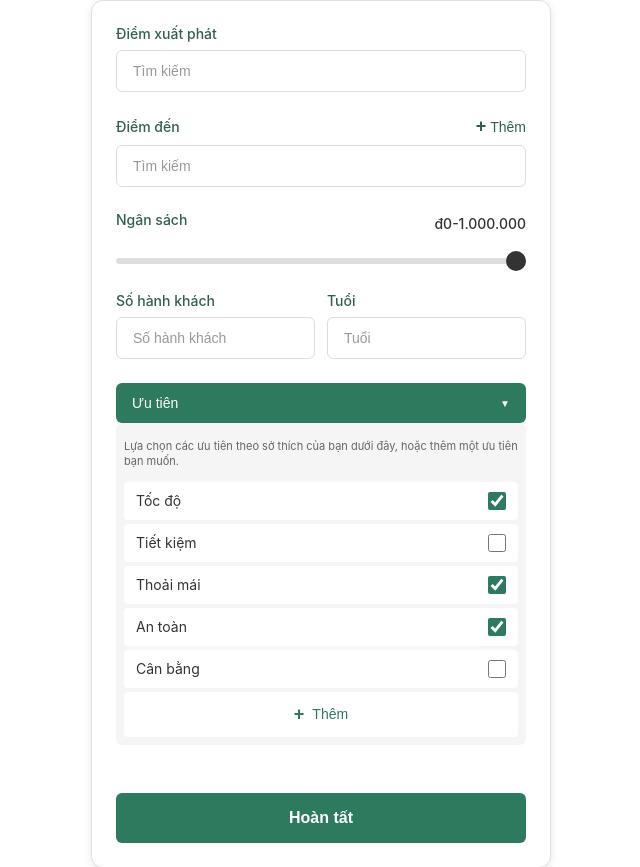
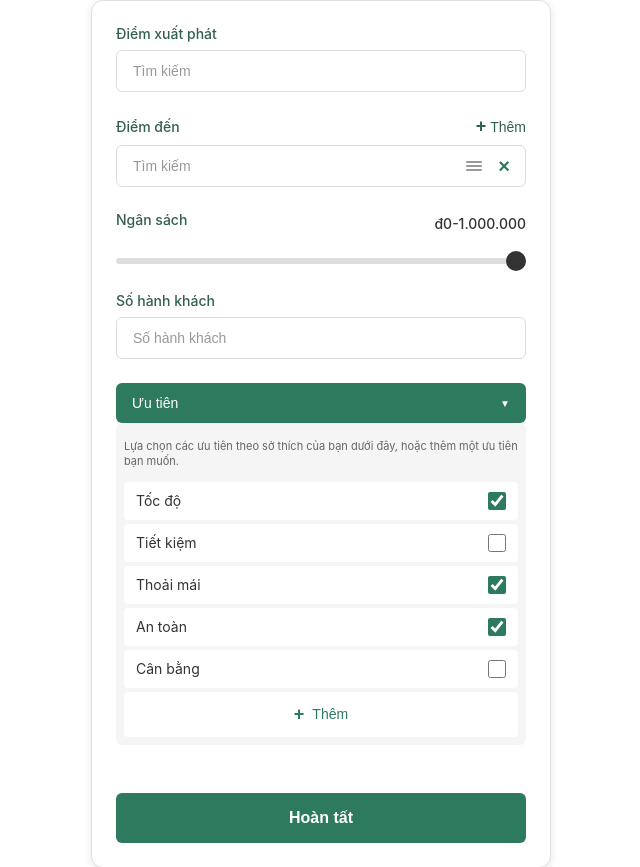
Before and after one commit to nguyen-1610/Group4-Rec-Trans, a Flask app: template GOpamine/frontend/templates/form.html in a window 1280 px wide. Shown: the part 167-1034 px from the top of the page, without its empty margins (319-959 px from the left). Run offline with Flask 3, Linux system fonts and the light colour scheme; the template is opened without the code that fills it, so the values that code supplies are empty.

Commit message:
fix form frontend to be better

```diff
--- a/GOpamine/frontend/static/css/form.css
+++ b/GOpamine/frontend/static/css/form.css
@@ -103,6 +103,99 @@ h1 {
     content: '+';
     font-size: 18px;
     font-weight: 700;
+}
+
+/* Styles cho destinations list */
+.destinations-list {
+    display: flex;
+    flex-direction: column;
+    gap: 12px;
+}
+
+.destination-item {
+    position: relative;
+    display: flex;
+    align-items: center;
+    gap: 8px;
+    animation: slideIn 0.3s ease-out;
+}
+
+.destination-item.dragging {
+    opacity: 0.5;
+}
+
+@keyframes slideIn {
+    from {
+        opacity: 0;
+        transform: translateY(-10px);
+    }
+    to {
+        opacity: 1;
+        transform: translateY(0);
+    }
+}
+
+.destination-input-wrapper {
+    flex: 1;
+    position: relative;
+}
+
+.destination-input {
+    width: 100%;
+    padding-right: 80px;
+}
+
+.destination-controls {
+    position: absolute;
+    right: 8px;
+    top: 50%;
+    transform: translateY(-50%);
+    display: flex;
+    align-items: center;
+    gap: 4px;
+}
+
+.drag-handle {
+    display: flex;
+    flex-direction: column;
+    gap: 2px;
+    cursor: grab;
+    padding: 4px;
+    color: #999;
+    user-select: none;
+}
+
+.drag-handle:active {
+    cursor: grabbing;
+}
+
+.drag-handle span {
+    display: block;
+    width: 16px;
+    height: 2px;
+    background: #999;
+    border-radius: 1px;
+}
+
+.remove-destination-btn {
+    width: 28px;
+    height: 28px;
+    border-radius: 50%;
+    background: transparent;
+    color: #2d7a5e;
+    border: none;
+    cursor: pointer;
+    font-size: 20px;
+    font-weight: 700;
+    display: flex;
+    align-items: center;
+    justify-content: center;
+    transition: color 0.3s, transform 0.2s;
+}
+
+.remove-destination-btn:hover {
+    color: #335F52;
+    transform: scale(1.1);
 }
 
 input[type="text"] {
--- a/GOpamine/frontend/static/js/form.js
+++ b/GOpamine/frontend/static/js/form.js
@@ -4,6 +4,8 @@ const dropdownHeader = document.querySelector('.dropdown-header');
 const dropdownContent = document.querySelector('.dropdown-content');
 const addPreferenceBtn = document.querySelector('.add-preference');
 const submitBtn = document.querySelector('.submit-btn');
+const addDestinationBtn = document.getElementById('add-destination-btn');
+const destinationsList = document.querySelector('.destinations-list');
 
 // Hàm format số tiền
 function formatCurrency(value) {
@@ -25,6 +27,126 @@ dropdownHeader.addEventListener('click', () => {
     dropdownHeader.classList.toggle('collapsed');
 });
 
+// Thêm điểm đến mới
+addDestinationBtn.addEventListener('click', () => {
+    const newDestination = document.createElement('div');
+    newDestination.className = 'destination-item';
+    newDestination.draggable = true;
+    newDestination.innerHTML = `
+        <div class="destination-input-wrapper">
+            <input type="text" placeholder="Tìm kiếm" class="destination-input">
+            <div class="destination-controls">
+                <div class="drag-handle">
+                    <span></span>
+                    <span></span>
+                    <span></span>
+                </div>
+                <button class="remove-destination-btn" title="Xóa điểm đến">×</button>
+            </div>
+        </div>
+    `;
+
+    destinationsList.appendChild(newDestination);
+
+    // Khởi tạo sự kiện cho item mới
+    initDestinationItem(newDestination);
+
+
+    // Cập nhật hiển thị nút xóa
+    updateDestinationVisibility();
+
+    // Focus vào input mới
+    newDestination.querySelector('.destination-input').focus();
+});
+
+// Hàm cập nhật hiển thị nút xóa
+function updateDestinationVisibility() {
+    const items = destinationsList.querySelectorAll('.destination-item');
+    items.forEach((item) => {
+        const removeBtn = item.querySelector('.remove-destination-btn');
+        if (removeBtn) {
+            removeBtn.style.display = 'flex'; // luôn hiển thị
+        }
+    });
+}
+
+// Hàm khởi tạo 1 destination-item: thêm sự kiện xóa + drag & drop
+function initDestinationItem(item) {
+    if (!item) return;
+
+    // Sự kiện xóa
+    const removeBtn = item.querySelector('.remove-destination-btn');
+    if (removeBtn) {
+        removeBtn.onclick = () => {
+            item.remove();
+            updateDestinationVisibility();
+        };
+    }
+
+    // Sự kiện drag & drop
+    addDragAndDropEvents(item);
+}
+
+// Biến để lưu item đang được kéo
+let draggedItem = null;
+
+// Hàm thêm sự kiện drag & drop
+function addDragAndDropEvents(item) {
+    item.addEventListener('dragstart', handleDragStart);
+    item.addEventListener('dragover', handleDragOver);
+    item.addEventListener('drop', handleDrop);
+    item.addEventListener('dragend', handleDragEnd);
+}
+
+function handleDragStart(e) {
+    draggedItem = this;
+    this.classList.add('dragging');
+    e.dataTransfer.effectAllowed = 'move';
+}
+
+function handleDragOver(e) {
+    e.preventDefault();
+    e.dataTransfer.dropEffect = 'move';
+
+    const afterElement = getDragAfterElement(destinationsList, e.clientY);
+    if (afterElement == null) {
+        destinationsList.appendChild(draggedItem);
+    } else {
+        destinationsList.insertBefore(draggedItem, afterElement);
+    }
+}
+
+function handleDrop(e) {
+    e.preventDefault();
+}
+
+function handleDragEnd(e) {
+    this.classList.remove('dragging');
+    draggedItem = null;
+}
+
+function getDragAfterElement(container, y) {
+    const draggableElements = [...container.querySelectorAll('.destination-item:not(.dragging)')];
+
+    return draggableElements.reduce((closest, child) => {
+        const box = child.getBoundingClientRect();
+        const offset = y - box.top - box.height / 2;
+
+        if (offset < 0 && offset > closest.offset) {
+            return { offset: offset, element: child };
+        } else {
+            return closest;
+        }
+    }, { offset: Number.NEGATIVE_INFINITY }).element;
+}
+
+// Khởi tạo sự kiện cho item đầu tiên
+const firstDestination = destinationsList.querySelector('.destination-item');
+initDestinationItem(firstDestination);
+
+// Cập nhật hiển thị ban đầu
+updateDestinationVisibility();
+
 // Thêm ưu tiên mới
 addPreferenceBtn.addEventListener('click', () => {
     const preferenceName = prompt('Nhập tên ưu tiên mới:');
@@ -44,19 +166,17 @@ addPreferenceBtn.addEventListener('click', () => {
 });
 
 // Chuyển sang trang chatbot khi bấm Hoàn tất
-submitBtn.addEventListener('click', () => {
-    // Nếu file chatbot.html cùng thư mục
-    window.location.href = 'chatbot.html';
+submitBtn.addEventListener('click', async () => {
+    // Thu thập tất cả điểm đến
+    const destinationInputs = document.querySelectorAll('.destination-input');
+    const destinations = Array.from(destinationInputs)
+        .map(input => input.value)
+        .filter(value => value.trim() !== '');
 
-    // Hoặc nếu theo cấu trúc của bạn: ../static/html/chatbot.html
-    // window.location.href = '../static/html/chatbot.html';
-});
-
-submitBtn.addEventListener('click', async () => {
     // Thu thập dữ liệu form
     const formData = {
-        origin: document.querySelector('input[placeholder="Tìm kiếm"]').value,
-        destination: document.querySelectorAll('input[placeholder="Tìm kiếm"]')[1].value,
+        origin: document.getElementById('origin-input').value,
+        destinations: destinations, // Mảng các điểm đến
         budget: rangeSlider.value,
         passengers: document.querySelector('input[placeholder="Số hành khách"]').value,
         age: document.querySelector('input[placeholder="Tuổi"]').value,
@@ -64,6 +184,7 @@ submitBtn.addEventListener('click', async () => {
             .map(cb => cb.parentElement.querySelector('span').textContent)
     };
 
+    try {
         // Lấy session ID từ localStorage (hoặc tạo mới)
         let sessionId = localStorage.getItem('sessionId');
 
@@ -91,4 +212,8 @@ submitBtn.addEventListener('click', async () => {
 
         // Chuyển sang trang chatbot
         window.location.href = 'chatbot.html';
+    } catch (error) {
+        console.error('Error submitting form:', error);
+        alert('Có lỗi xảy ra. Vui lòng thử lại!');
+    }
 });
--- a/GOpamine/frontend/templates/form.html
+++ b/GOpamine/frontend/templates/form.html
@@ -17,19 +17,33 @@
             <h1>Thiết lập lộ trình</h1>
 
             <div class="form-wrapper">
-                    <div class="form-group">
+                <div class="form-group">
                     <label class="form-label">
                         Điểm xuất phát
                     </label>
-                    <input type="text" placeholder="Tìm kiếm">
+                    <input type="text" placeholder="Tìm kiếm" id="origin-input">
                 </div>
 
-                <div class="form-group">
+                <div class="form-group" id="destinations-group">
                     <label class="form-label">
                         Điểm đến
-                        <button class="add-btn">Thêm</button>
+                        <button class="add-btn" id="add-destination-btn">Thêm</button>
                     </label>
-                    <input type="text" placeholder="Tìm kiếm">
+                    <div class="destinations-list">
+                        <div class="destination-item">
+                            <div class="destination-input-wrapper">
+                                <input type="text" placeholder="Tìm kiếm" class="destination-input">
+                                <div class="destination-controls">
+                                    <div class="drag-handle">
+                                        <span></span>
+                                        <span></span>
+                                        <span></span>
+                                    </div>
+                                    <button class="remove-destination-btn" title="Xóa điểm đến">×</button>
+                                </div>
+                            </div>
+                        </div>
+                    </div>
                 </div>
 
                 <div class="form-group">
@@ -41,16 +55,10 @@
                 </div>
 
                 <div class="form-group">
-                    <div class="input-group">
                         <div>
                             <label class="form-label">Số hành khách</label>
                             <input type="text" placeholder="Số hành khách">
                         </div>
-                        <div>
-                            <label class="form-label">Tuổi</label>
-                            <input type="text" placeholder="Tuổi">
-                        </div>
-                    </div>
                 </div>
 
                 <div class="form-group">
```
Lines whose indentation alone changed are shown as unchanged.
